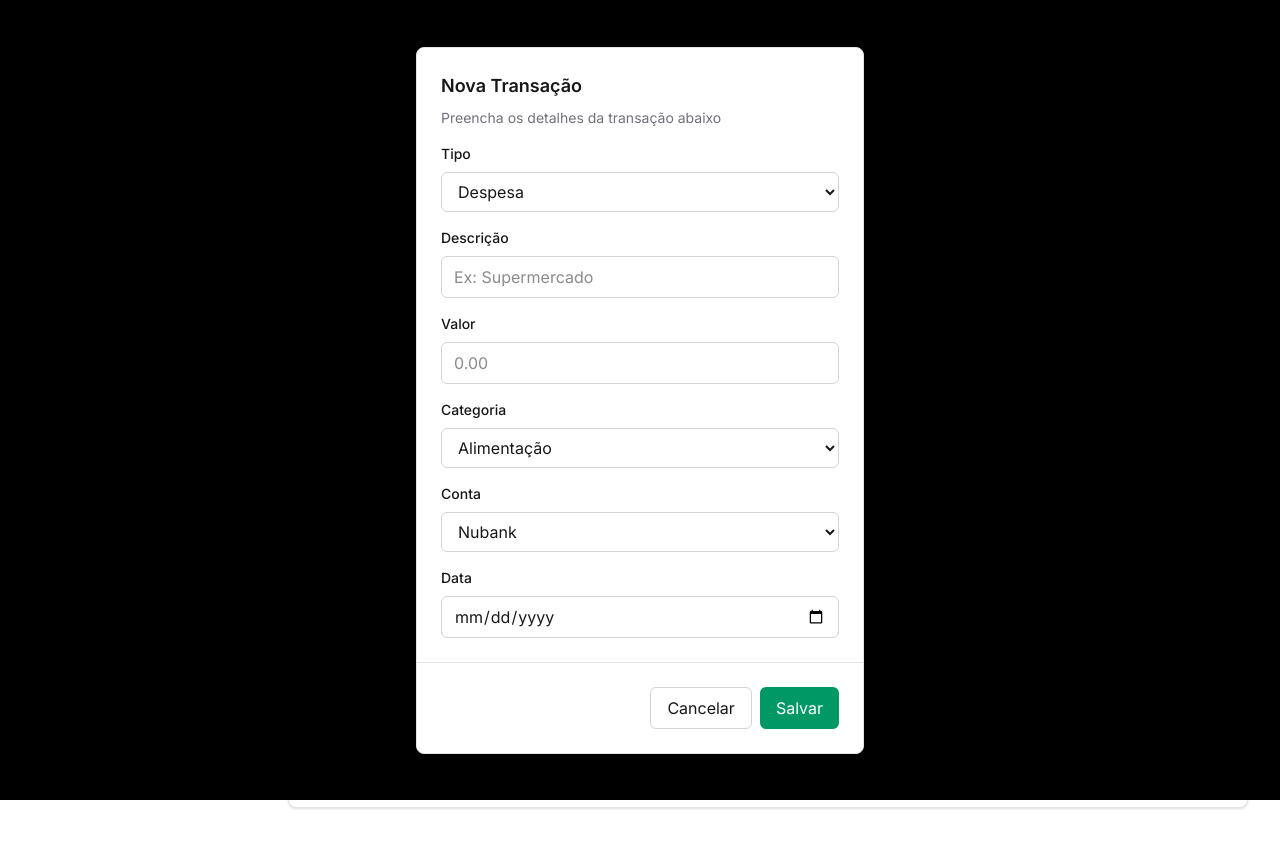
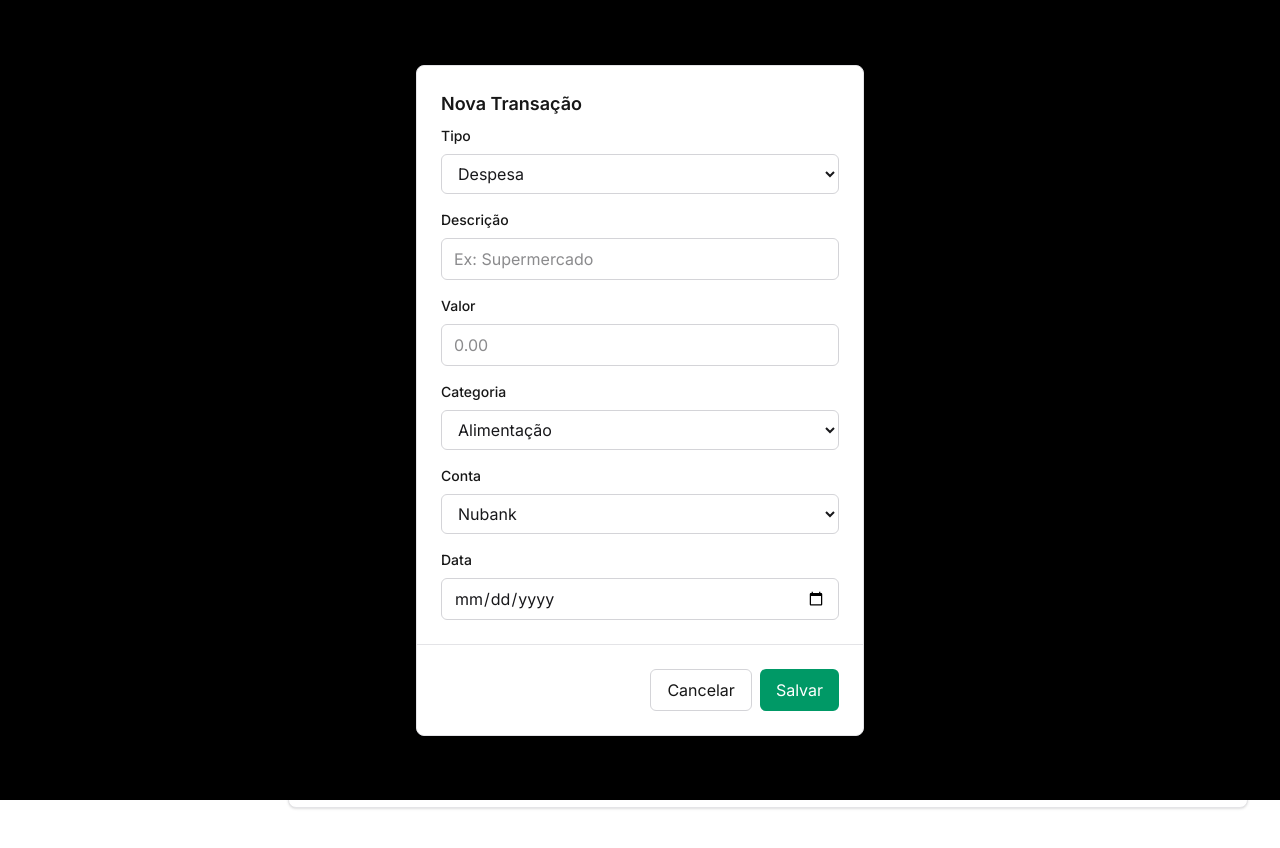
Before and after one commit to rodrigordgfs/CashWise-APP, a Next.js app: page /dashboard/transactions in a window 1280 px wide. Both pictures are taken after a click on the button 1163 px from the left and 415 px from the top of the page. Shown: the top 848 px of the page. Built offline with nearby package versions, Linux system fonts and the light colour scheme.

Commit message:
feature: Criado o componente de Modal

```diff
--- /dev/null
+++ b/src/components/shared/Modal/index.tsx
@@ -0,0 +1,53 @@
+"use client";
+
+import { ReactNode } from "react";
+
+interface ModalProps {
+  isOpen: boolean;
+  title: string;
+  children: ReactNode;
+  onClose: () => void;
+  onConfirm?: () => void;
+  confirmLabel?: string;
+  cancelLabel?: string;
+}
+
+export const Modal = ({
+  isOpen,
+  title,
+  children,
+  onClose,
+  onConfirm,
+  confirmLabel = "Salvar",
+  cancelLabel = "Cancelar",
+}: ModalProps) => {
+  if (!isOpen) return null;
+
+  return (
+    <div className="fixed inset-0 z-50 bg-black bg-opacity-50 flex items-center justify-center p-4">
+      <div className="bg-white dark:bg-zinc-950 rounded-lg border border-zinc-200 dark:border-zinc-800 w-full max-w-md">
+        <div className="p-6">
+          <h3 className="text-lg font-semibold mb-2">{title}</h3>
+          {children}
+        </div>
+
+        <div className="p-6 border-t border-zinc-200 dark:border-zinc-800 flex gap-2 justify-end">
+          <button
+            onClick={onClose}
+            className="px-4 py-2 rounded-md border border-zinc-300 dark:border-zinc-700 hover:bg-zinc-100 dark:hover:bg-zinc-800"
+          >
+            {cancelLabel}
+          </button>
+          {onConfirm && (
+            <button
+              onClick={onConfirm}
+              className="px-4 py-2 rounded-md bg-emerald-600 text-white hover:bg-emerald-700 dark:bg-emerald-700 dark:hover:bg-emerald-600"
+            >
+              {confirmLabel}
+            </button>
+          )}
+        </div>
+      </div>
+    </div>
+  );
+};
--- a/src/components/ui/categories/CategoryModal/index.tsx
+++ b/src/components/ui/categories/CategoryModal/index.tsx
@@ -1,10 +1,9 @@
-"use client";
-
 import { useState, useEffect } from "react";
 import { Category } from "@/types/CategoryType";
 import { SelectField } from "@/components/shared/SelectField";
 import { InputField } from "@/components/shared/InputField";
 import { TransactionTypeFilter } from "@/types/TransactionTypeFilter";
+import { Modal } from "@/components/shared/Modal";
 
 interface CategoryModalProps {
   isOpen: boolean;
@@ -37,7 +36,9 @@ export const CategoryModal = ({
     TransactionTypeFilter.Expense
   );
   const [name, setName] = useState("");
-  const [selectedColor, setSelectedColor] = useState(colorOptions[0]);
+  const [selectedColor, setSelectedColor] = useState(
+    Object.keys(colorOptions)[0]
+  );
   const [selectedIcon, setSelectedIcon] = useState(icons[0]);
 
   useEffect(() => {
@@ -49,7 +50,7 @@ export const CategoryModal = ({
     } else {
       setType(TransactionTypeFilter.Expense);
       setName("");
-      setSelectedColor(colorOptions[0]);
+      setSelectedColor(Object.keys(colorOptions)[0]);
       setSelectedIcon(icons[0]);
     }
   }, [initialData, isOpen]);
@@ -67,15 +68,15 @@ export const CategoryModal = ({
     onClose();
   };
 
-  if (!isOpen) return null;
-
   return (
-    <div className="fixed inset-0 z-50 bg-black bg-opacity-50 flex items-center justify-center p-4">
-      <div className="bg-white dark:bg-zinc-950 rounded-lg border border-zinc-200 dark:border-zinc-800 w-full max-w-md">
-        <div className="p-6">
-          <h3 className="text-lg font-semibold mb-2">
-            {initialData ? "Editar Categoria" : "Nova Categoria"}
-          </h3>
+    <Modal
+      isOpen={isOpen}
+      title={initialData ? "Editar Categoria" : "Nova Categoria"}
+      onClose={onClose}
+      onConfirm={handleSubmit}
+      confirmLabel="Salvar"
+      cancelLabel="Cancelar"
+    >
       <p className="text-sm text-zinc-500 dark:text-zinc-400 mb-4">
         {initialData
           ? "Altere os dados da categoria selecionada."
@@ -137,23 +138,6 @@ export const CategoryModal = ({
           </div>
         </div>
       </div>
-        </div>
-
-        <div className="p-6 border-t border-zinc-200 dark:border-zinc-800 flex gap-2 justify-end">
-          <button
-            onClick={onClose}
-            className="px-4 py-2 rounded-md border border-zinc-300 dark:border-zinc-700 hover:bg-zinc-100 dark:hover:bg-zinc-800"
-          >
-            Cancelar
-          </button>
-          <button
-            onClick={handleSubmit}
-            className="px-4 py-2 rounded-md bg-emerald-600 text-white hover:bg-emerald-700 dark:bg-emerald-700 dark:hover:bg-emerald-600"
-          >
-            Salvar
-          </button>
-        </div>
-      </div>
-    </div>
+    </Modal>
   );
 };
--- a/src/components/ui/transactions/TransactionModal/index.tsx
+++ b/src/components/ui/transactions/TransactionModal/index.tsx
@@ -1,18 +1,12 @@
+"use client";
+
+import { useEffect, useState } from "react";
 import { InputField } from "@/components/shared/InputField";
 import { SelectField } from "@/components/shared/SelectField";
 import { Account } from "@/types/Account.Type";
 import { Category } from "@/types/CategoryType";
 import { Transaction, TransactionType } from "@/types/TransactionType";
-import { useState, useEffect } from "react";
-
-interface TransactionModalProps {
-  isOpen: boolean;
-  onClose: () => void;
-  onSave: (transaction: Transaction) => void;
-  initialData?: TransactionFormData | null;
-  categories: Category[];
-  accounts: Account[];
-}
+import { Modal } from "@/components/shared/Modal";
 
 export interface TransactionFormData {
   id?: number;
@@ -22,6 +16,15 @@ export interface TransactionFormData {
   date: string;
   category: string;
   account: string;
+}
+
+interface TransactionModalProps {
+  isOpen: boolean;
+  onClose: () => void;
+  onSave: (transaction: Transaction) => void;
+  initialData?: TransactionFormData | null;
+  categories: Category[];
+  accounts: Account[];
 }
 
 export const TransactionModal = ({
@@ -73,19 +76,15 @@ export const TransactionModal = ({
     onClose();
   };
 
-  if (!isOpen) return null;
-
   return (
-    <div className="fixed inset-0 z-50 bg-black bg-opacity-50 flex items-center justify-center p-4">
-      <div className="bg-white dark:bg-zinc-950 rounded-lg border border-zinc-200 dark:border-zinc-800 w-full max-w-md">
-        <div className="p-6">
-          <h3 className="text-lg font-semibold mb-2">
-            {initialData ? "Editar Transação" : "Nova Transação"}
-          </h3>
-          <p className="text-sm text-zinc-500 dark:text-zinc-400 mb-4">
-            Preencha os detalhes da transação abaixo
-          </p>
-
+    <Modal
+      isOpen={isOpen}
+      title={initialData ? "Editar Transação" : "Nova Transação"}
+      onClose={onClose}
+      onConfirm={handleSubmit}
+      confirmLabel="Salvar"
+      cancelLabel="Cancelar"
+    >
       <div className="space-y-4">
         <SelectField
           label="Tipo"
@@ -139,23 +138,6 @@ export const TransactionModal = ({
           onChange={(e) => setDate(e.target.value)}
         />
       </div>
-        </div>
-
-        <div className="p-6 border-t border-zinc-200 dark:border-zinc-800 flex gap-2 justify-end">
-          <button
-            onClick={onClose}
-            className="px-4 py-2 rounded-md border border-zinc-300 dark:border-zinc-700 hover:bg-zinc-100 dark:hover:bg-zinc-800"
-          >
-            Cancelar
-          </button>
-          <button
-            onClick={handleSubmit}
-            className="px-4 py-2 rounded-md bg-emerald-600 text-white hover:bg-emerald-700 dark:bg-emerald-700 dark:hover:bg-emerald-600"
-          >
-            Salvar
-          </button>
-        </div>
-      </div>
-    </div>
+    </Modal>
   );
 };
```
Lines whose indentation alone changed are shown as unchanged.
